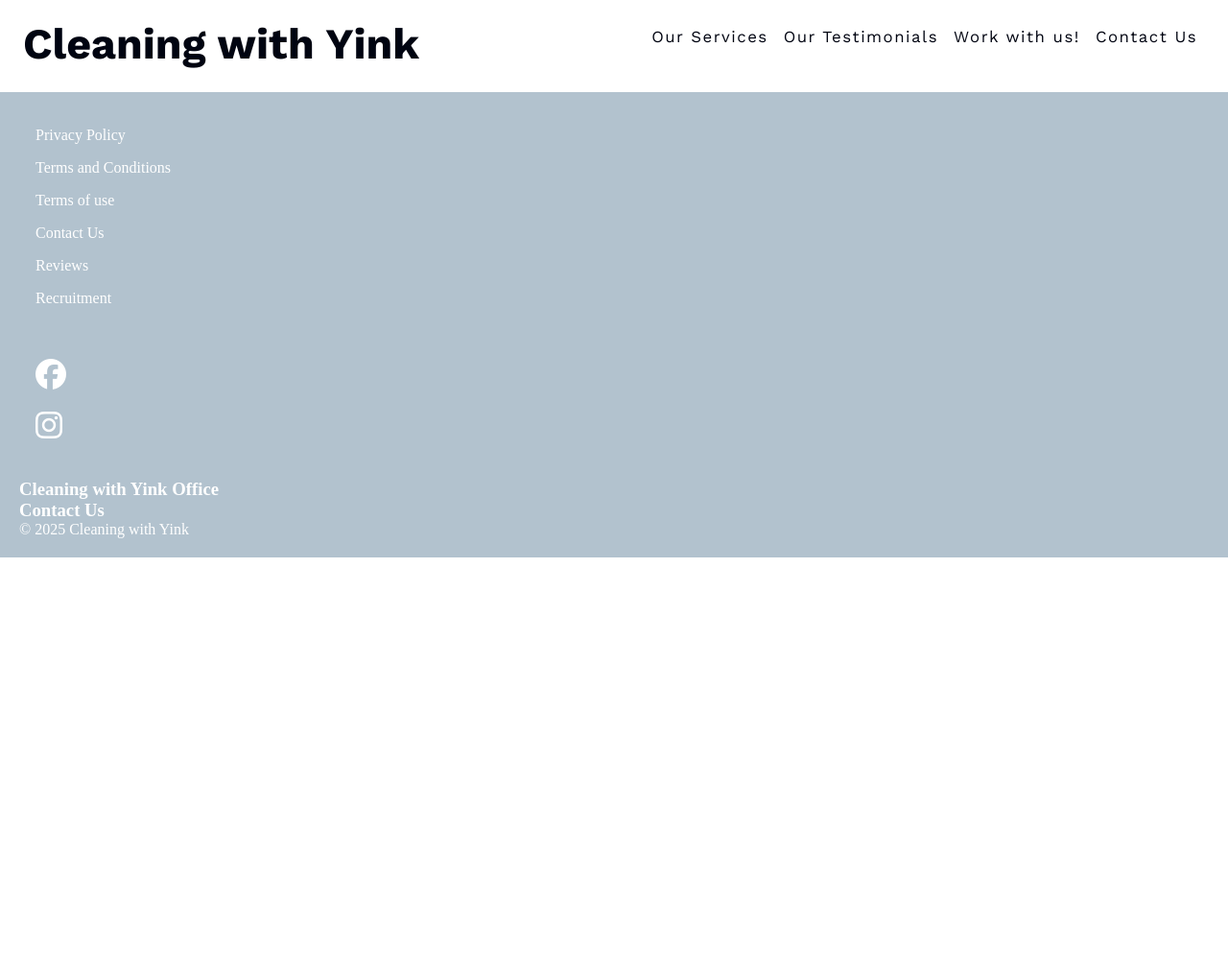
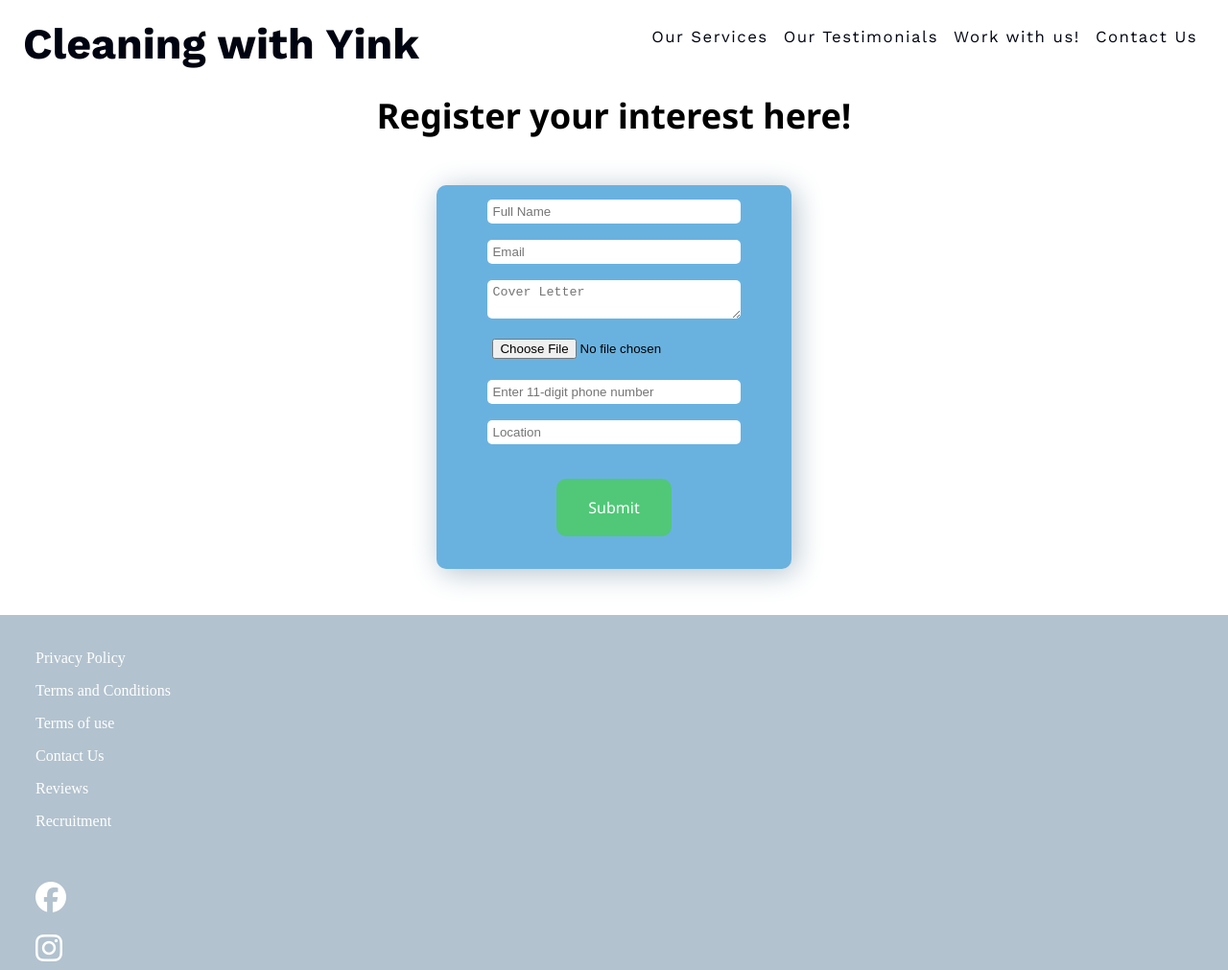
Before and after one commit to Uche05/AsFullStackWebsite, a plain HTML site: page jobpost.html in a window 1280 px wide. Shown: the top 1011 px of the page at 96% size. Before the commit the page ends 800 px from the top, so only its background shows below. Drawn offline with nearby package versions, Linux system fonts and the light colour scheme.

Commit message:
add job interest post and style it

```diff
--- a/assets/css/styles.css
+++ b/assets/css/styles.css
@@ -26,6 +26,7 @@ header{
     padding: 0.5rem 1rem;
     /* Header's position has to be "relative" to nav-toggle's menu */
     position: relative;
+    z-index: 100;
 }
 
 
@@ -116,15 +117,18 @@ main{
 
 #btnContact,
 #btnLogin1, #btnLogin2,
-#btnLoginAdv{
+#btnLoginAdv,
+#register-btn{
     color: white;
-    padding: 0.5rem 0.2rem;
+    padding: 0.8rem 0.5rem;
     border: none;
-    margin: 1rem;
+    margin: 1.5rem;
     cursor: pointer;
-    height: 50px;
-    width: 100px;
+    height: 60px;
+    width: 120px;
     font-size: medium;
+    border-radius: 10px;
+    font-family: 'Noto Sans';
 }
 
 #btnLogin1{
@@ -139,7 +143,8 @@ main{
     background-color: var(--rich-black);
 }
 
-#btnLoginAdv{
+#btnLoginAdv,
+#register-btn{
     background-color: var(--emerald);
 }
 
@@ -191,6 +196,36 @@ main{
     display: none;
 }
 
+/* Form style */
+form{
+    display: flex;
+    flex-direction: column;
+    justify-content: space-between;
+    align-items: center;
+    margin: 3rem auto;
+    height: 400px;
+    width: 75%;
+    border-radius: 10px;
+    box-shadow: 4px 4px 30px var(--powder-blue);
+    padding: 10px;
+    gap: 5px;
+    background-color: var(--argentian-blue);
+}
+
+input, textarea{
+    width: 75%;
+    padding: 5px;
+    margin: 5px;
+    border-radius: 5px;
+    border: none;
+}
+
+label{
+    color: white;
+    font-size: 1rem;
+    padding: 0;
+}
+
 
 /* Footer */
 footer {
@@ -210,7 +245,7 @@ footer {
 }
 
 #footer-links li, #social-networks li{
-    display: block-inline;
+    display: block;
     margin: 1rem;
 }
 
--- a/jobpost.html
+++ b/jobpost.html
@@ -13,11 +13,8 @@
 
 <body>
     <header>
-
         <h1 id="logo">
-            <a href="index.html">
-                Cleaning with Yink
-            </a>
+            <a href="index.html">Cleaning with Yink</a>
         </h1>
 
         <input type="checkbox" name="nav-tog" id="nav-tog">
@@ -29,52 +26,55 @@
             <ul id="menu">
                 <li><a href="#cleaning-services-2">Our Services</a></li>
                 <li><a href="#reviews">Our Testimonials</a></li>
-                <li><a href="#">Work with us!</a></li>
+                <li><a href="/jobpost.html">Work with us!</a></li>
                 <li><a href="#">Contact Us</a></li>
             </ul>
         </nav>
-
     </header>
 
     <main>
+        <h2>Register your interest here!</h2>
+        <form id="applicationForm">
+            <input type="text" name="full_name" placeholder="Full Name" required>
+            <input type="email" name="email" placeholder="Email" required>
+            <textarea name="message" placeholder="Cover Letter" required></textarea>
+            <input type="file" name="cv" accept=".pdf,.doc,.docx" required>
+            <input type="tel" pattern="\d{11}" maxlength="11" required placeholder="Enter 11-digit phone number" name="phone">
+            <input type="text" name="location" list="locations" placeholder="Location" required>
+            <datalist id="locations">
+                <option value="bristol">Bristol</option>
+                <option value="london">London</option>
+                <option value="reading">Reading</option>
+                <option value="cheltenham">Cheltenham</option>
+                <option value="birmingham">Birmingham</option>
+            </datalist>
 
+            <button id="register-btn" type="submit">Submit</button>
+        </form>
     </main>
 
     <footer>
-
         <ul id="footer-links">
-            <li><a href="/privacypolicy.html" target="_blank" rel="noopener" aria-label="Here is our Privacy policy">Privacy Policy</a>
-            </li>
-            <li><a href="tandcs.html" target="_blank" rel="noopener" aria-label="Here is our Terms and conditions ">Terms and
-                    Conditions</a></li>
-            <li><a href="/termsofuse.html" target="_blank" rel="noopener" aria-label="Here is our Terms of use ">Terms of use</a></li>
-            <li><a href="/contact.html" target="_blank" rel="noopener" aria-label="Contact us also via this link">Contact Us</a>
-            </li>
-            <li><a href= "/index.html #reviews" target="_blank" rel="noopener" aria-label="Here are our reviews">Reviews</a></li>
-            <li><a href="/jobpost.html" target="_blank" rel="noopener"
-                    aria-label="Wanna work with us, click here to join us!">Recruitment</a></li>
+            <li><a href="/privacypolicy.html" target="_blank" rel="noopener" aria-label="Here is our Privacy policy">Privacy Policy</a></li>
+            <li><a href="tandcs.html" target="_blank" rel="noopener" aria-label="Here is our Terms and conditions">Terms and Conditions</a></li>
+            <li><a href="/termsofuse.html" target="_blank" rel="noopener" aria-label="Here is our Terms of use">Terms of use</a></li>
+            <li><a href="/contact.html" target="_blank" rel="noopener" aria-label="Contact us also via this link">Contact Us</a></li>
+            <li><a href="/index.html#reviews" target="_blank" rel="noopener" aria-label="Here are our reviews">Reviews</a></li>
+            <li><a href="/jobpost.html" target="_blank" rel="noopener" aria-label="Wanna work with us, click here to join us!">Recruitment</a></li>
         </ul>
 
         <ul id="social-networks">
-            <li><a href="http://www.facebook.com/" target="_blank" rel="noopener"
-                    aria-label="Visit our facebook page (Opens in new tab)"><i class="fa-brands fa-facebook"></i></a>
-            </li>
-            <li><a href="http://www.instagram.com/" target="_blank" rel="noopener"
-                    aria-label="Visit our Instagram page (Opens in new tab)"><i class="fa-brands fa-instagram"></i></a>
-            </li>
+            <li><a href="http://www.facebook.com/" target="_blank" rel="noopener" aria-label="Visit our facebook page (Opens in new tab)"><i class="fa-brands fa-facebook"></i></a></li>
+            <li><a href="http://www.instagram.com/" target="_blank" rel="noopener" aria-label="Visit our Instagram page (Opens in new tab)"><i class="fa-brands fa-instagram"></i></a></li>
         </ul>
 
         <div>
-            <h3>
-                Cleaning with Yink Office
-            </h3>
+            <h3>Cleaning with Yink Office</h3>
             <!-- Write down address -->
         </div>
 
         <div>
-            <h3>
-                Contact Us
-            </h3>
+            <h3>Contact Us</h3>
             <!-- Write down their contacts info -->
         </div>
 
@@ -85,9 +85,6 @@
     <script src="assets/js/script.js" crossorigin="anonymous"></script>
     <!-- Font awesome link -->
     <script src="https://kit.fontawesome.com/af753a5c1b.js" crossorigin="anonymous"></script>
-
-    <!-- Internal Script -->
-
 </body>
 
 </html>
```
Also changed, not shown: index.html (+1 -1 lines).
